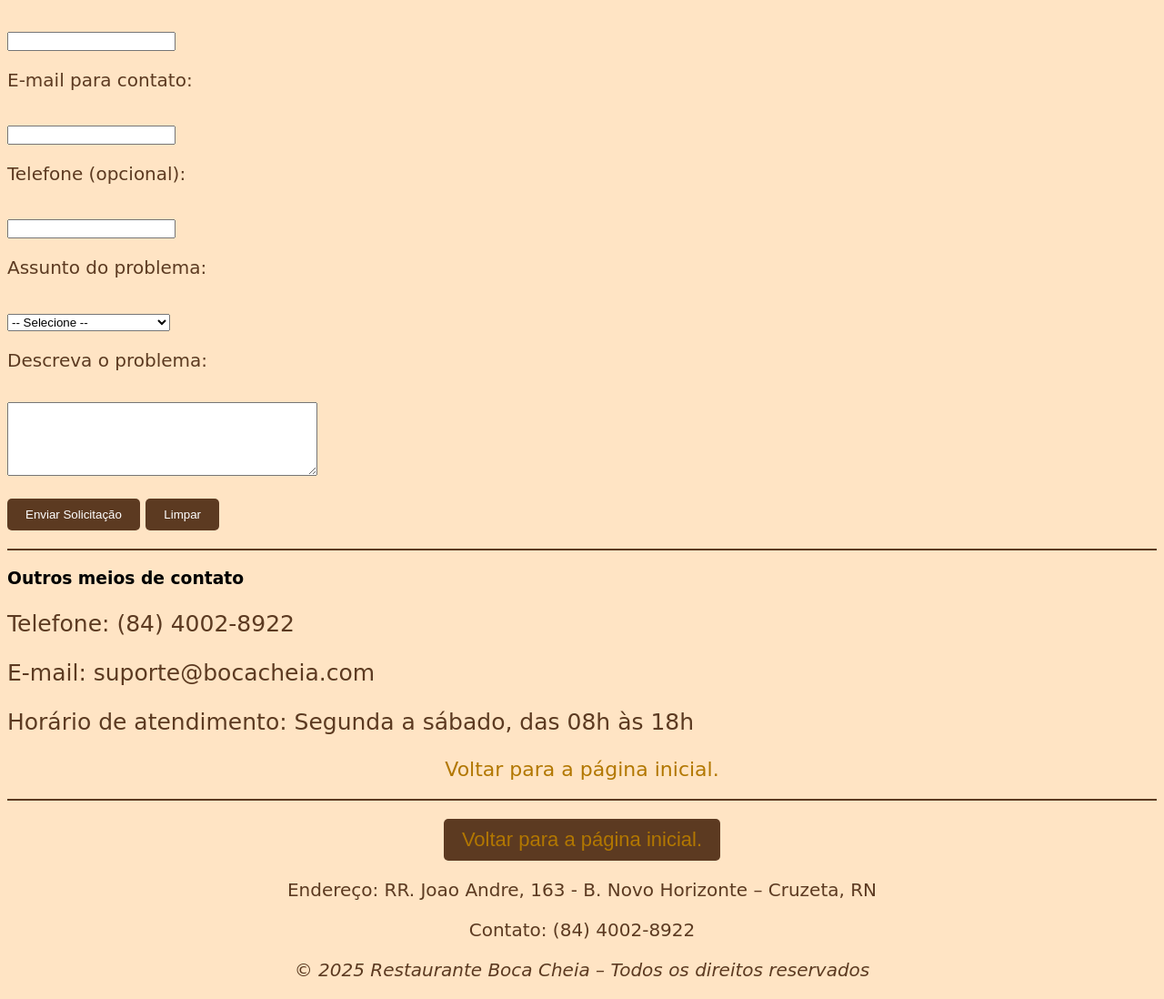
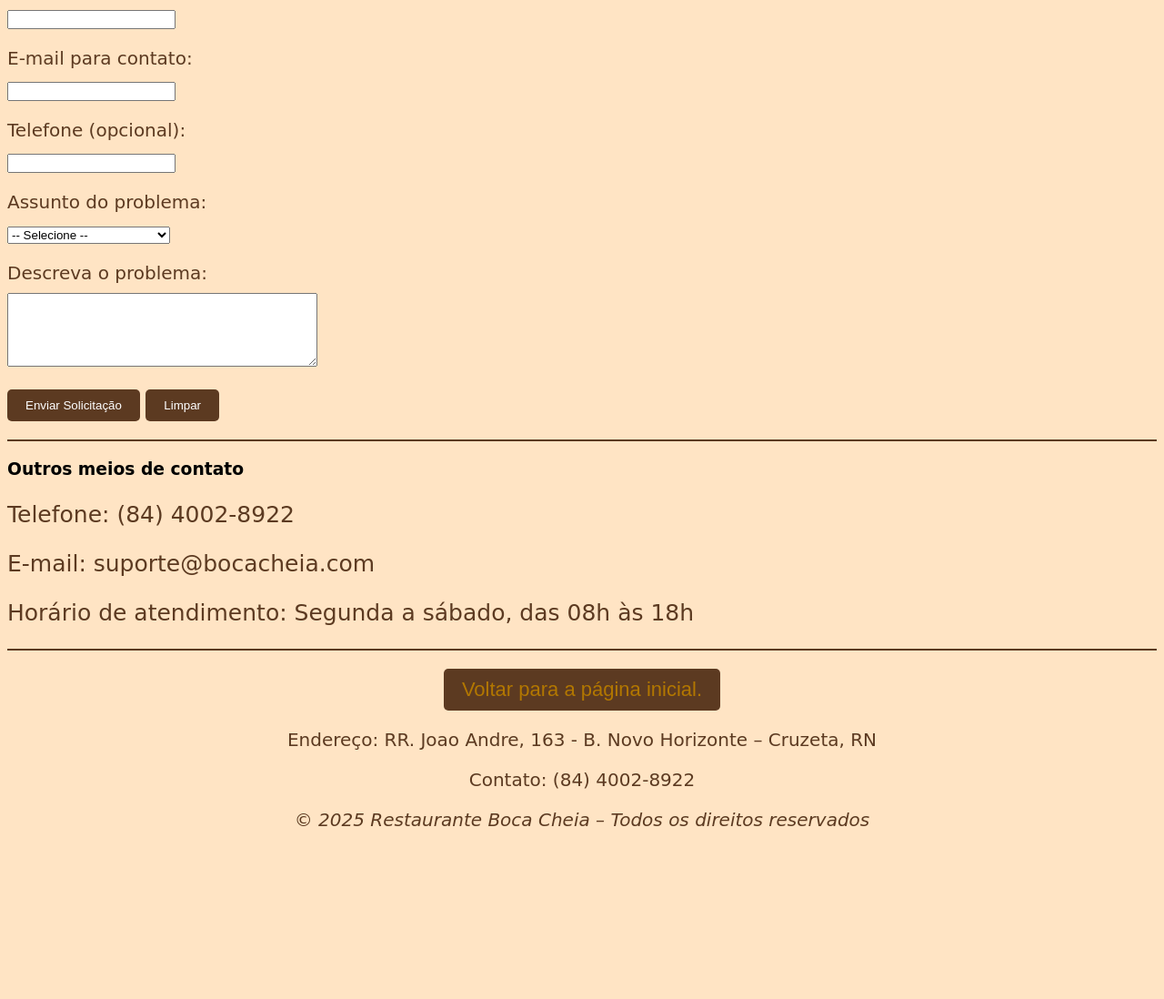
Before and after one commit to AugustoB4/Projeto_AutoriaWeb, a plain HTML site: page suportetécnico.html in a window 1280 px wide. Shown: the part 337-1435 px from the top of the page at 91% size. After the commit the page ends 1270 px from the top, so only its background shows below. Drawn offline with Linux system fonts and the light colour scheme.

Commit message:
06\08 5h

```diff
--- a/style.css
+++ b/style.css
@@ -84,8 +84,8 @@ h1 + h2 {
     text-align: center;
 }
 #certificados {
-    background-color: #b07d54;
-    border: 2px solid #6b5c4f;
+    background-color: #f8e093;
+    border: 2px solid #d8cc45;
     border-radius: 20px;
     padding: 25px;
 }
--- a/suportetécnico.html
+++ b/suportetécnico.html
@@ -14,22 +14,22 @@
     <h3>Formulário de Contato</h3>
     <form action="#" method="post">
         <p>
-            <label for="nome">Nome Completo:</label><br>
+            <label for="nome">Nome Completo:</label>
             <input type="text" id="nome" name="nome" required>
         </p>
 
         <p>
-            <label for="email">E-mail para contato:</label><br>
+            <label for="email">E-mail para contato:</label>
             <input type="email" id="email" name="email" required>
         </p>
 
         <p>
-            <label for="telefone">Telefone (opcional):</label><br>
+            <label for="telefone">Telefone (opcional):</label>
             <input type="tel" id="telefone" name="telefone">
         </p>
 
         <p>
-            <label for="assunto">Assunto do problema:</label><br>
+            <label for="assunto">Assunto do problema:</label>
             <select id="assunto" name="assunto" required>
                 <option value="">-- Selecione --</option>
                 <option value="pedido">Problema com pedido</option>
@@ -40,7 +40,7 @@
         </p>
 
         <p>
-            <label for="mensagem">Descreva o problema:</label><br>
+            <label for="mensagem">Descreva o problema:</label>
             <textarea id="mensagem" name="mensagem" rows="5" cols="40" required></textarea>
         </p>
 
@@ -55,7 +55,6 @@
     <p>E-mail: suporte@bocacheia.com</p>
     <p>Horário de atendimento: Segunda a sábado, das 08h às 18h</p>
     <footer>
-        <a href="index.html">Voltar para a página inicial.</a>
         <hr>
         <button><a href="index.html">Voltar para a página inicial.</a></button>
         <p class="direitos">Endereço: RR. Joao Andre, 163 - B. Novo Horizonte – Cruzeta, RN</p>
```
Also changed, not shown: pedido.html (+0 -1 lines).
